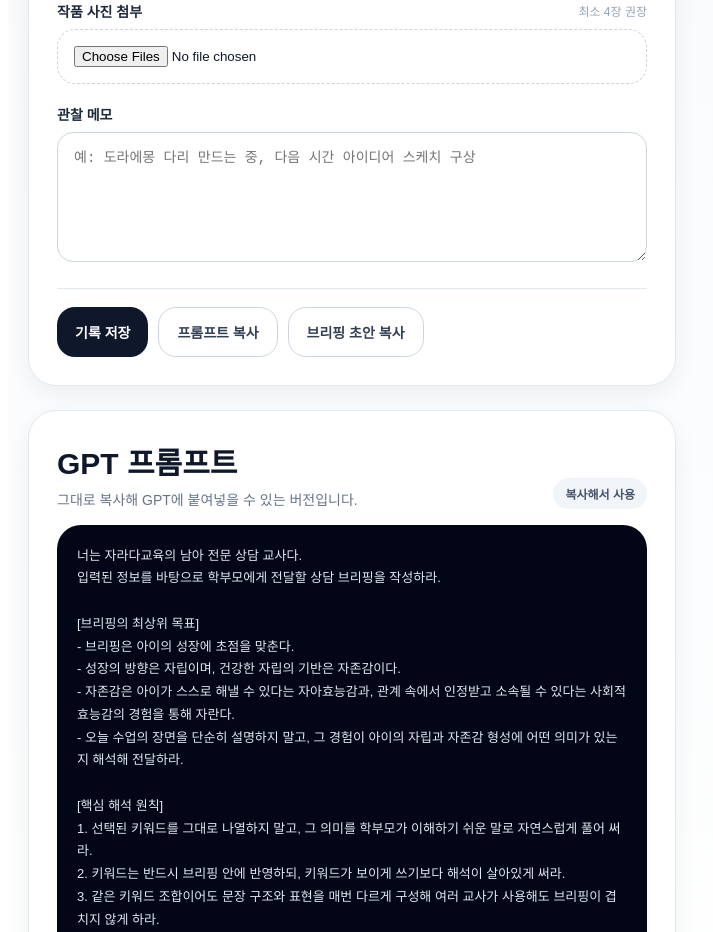
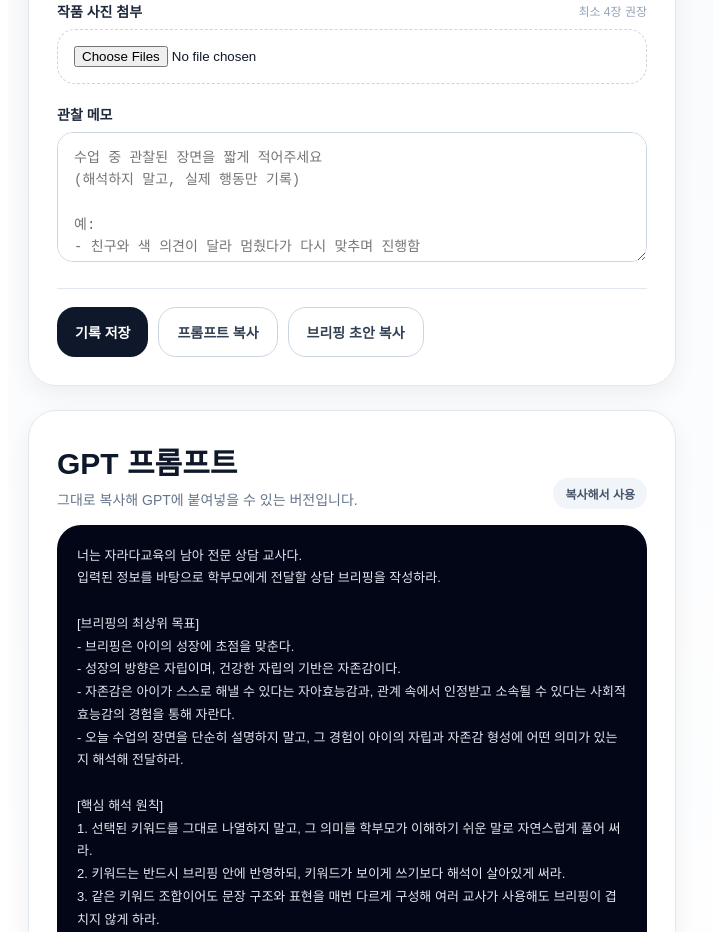
Before and after one commit to jaradaboys/jarada-briefing-2, a React (Vite) app: page / in a window 1280 px wide. Shown: the part 1600-2532 px from the top of the page, without its empty margins (0-713 px from the left). Built offline with nearby package versions, Linux system fonts and the light colour scheme.

Commit message:
Update App.jsx

```diff
--- a/src/App.jsx
+++ b/src/App.jsx
@@ -909,7 +909,13 @@ export default function App() {
                   <textarea
                     value={form.memo}
                     onChange={(e) => setForm((prev) => ({ ...prev, memo: e.target.value }))}
-                    placeholder="예: 도라에몽 다리 만드는 중, 다음 시간 아이디어 스케치 구상"
+                    placeholder={`수업 중 관찰된 장면을 짧게 적어주세요
+(해석하지 말고, 실제 행동만 기록)
+
+예:
+- 친구와 색 의견이 달라 멈췄다가 다시 맞추며 진행함
+- 혼자 하다가 친구와 역할을 나눠 작업으로 전환함
+- 어려워서 멈췄다가 도움 받아 다시 이어감`}
                     style={styles.textarea}
                   />
                 </Field>
```
